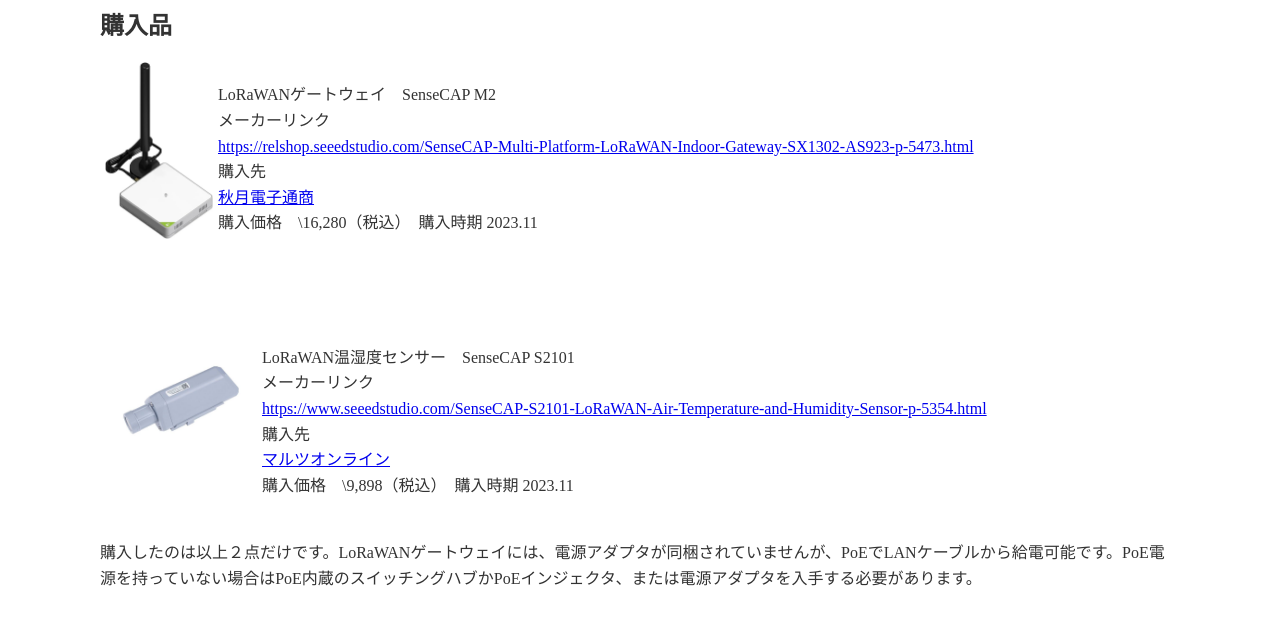
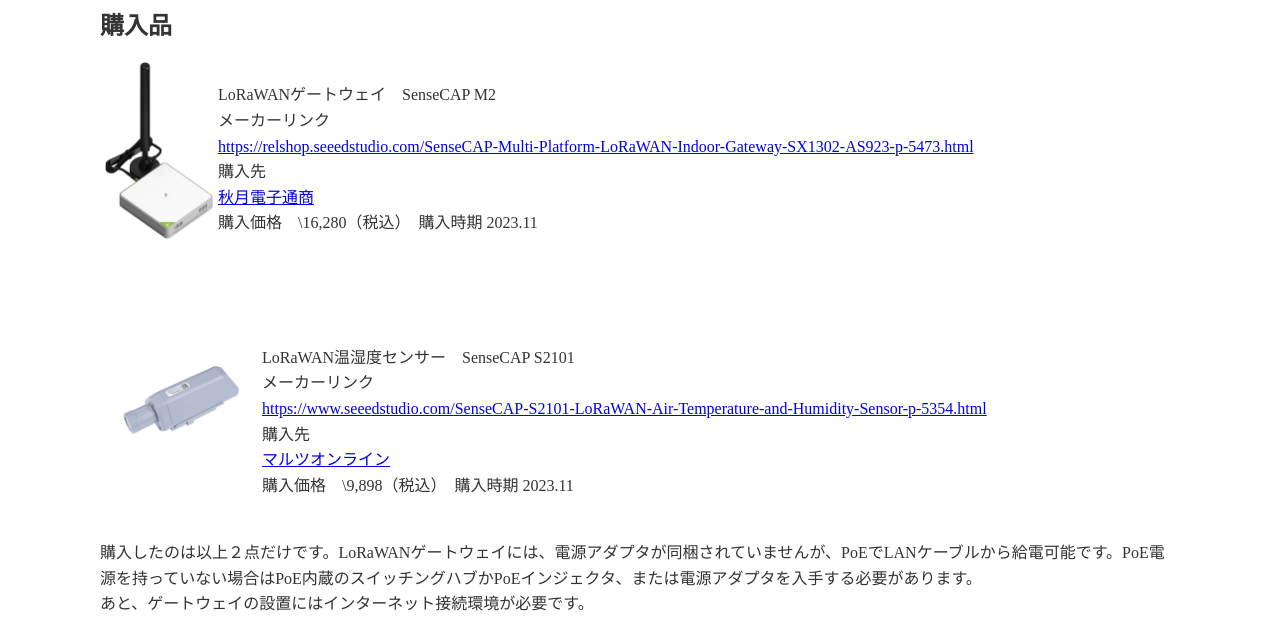
Before and after one commit to kazu-ricefield/lorawan_web, a plain HTML site: page overview.html in a window 1280 px wide. Shown: the part 589-1226 px from the top of the page. Before the commit the page ends 1200 px from the top, so only its background shows below. Drawn offline with Linux system fonts and the light colour scheme.

Commit message:
Update overview.html

```diff
--- a/overview.html
+++ b/overview.html
@@ -52,7 +52,8 @@
 	購入価格　\9,898（税込）　購入時期 2023.11<br><br>
 	</p>
 	<p>
-	購入したのは以上２点だけです。LoRaWANゲートウェイには、電源アダプタが同梱されていませんが、PoEでLANケーブルから給電可能です。PoE電源を持っていない場合はPoE内蔵のスイッチングハブかPoEインジェクタ、または電源アダプタを入手する必要があります。</p>
+	購入したのは以上２点だけです。LoRaWANゲートウェイには、電源アダプタが同梱されていませんが、PoEでLANケーブルから給電可能です。PoE電源を持っていない場合はPoE内蔵のスイッチングハブかPoEインジェクタ、または電源アダプタを入手する必要があります。<br>
+	あと、ゲートウェイの設置にはインターネット接続環境が必要です。</p>
 
 </div>
 <script src="script.js"></script>
```
